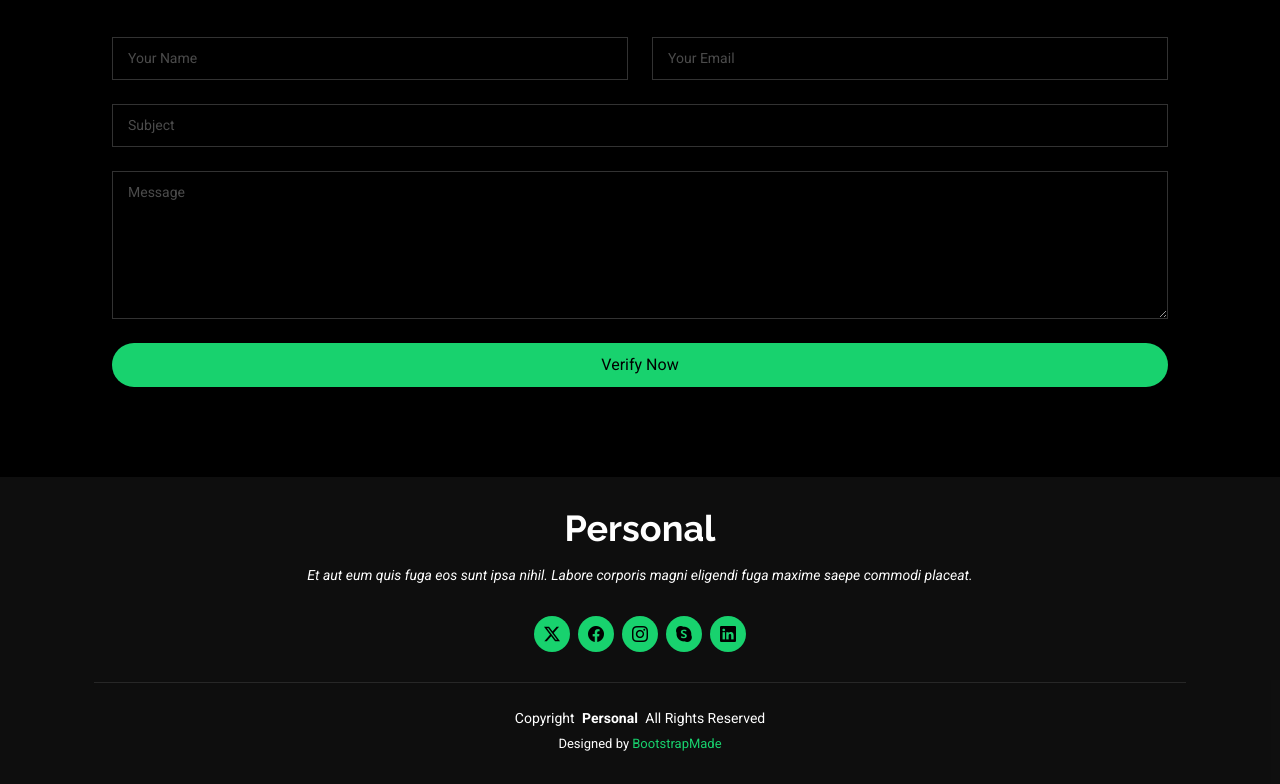
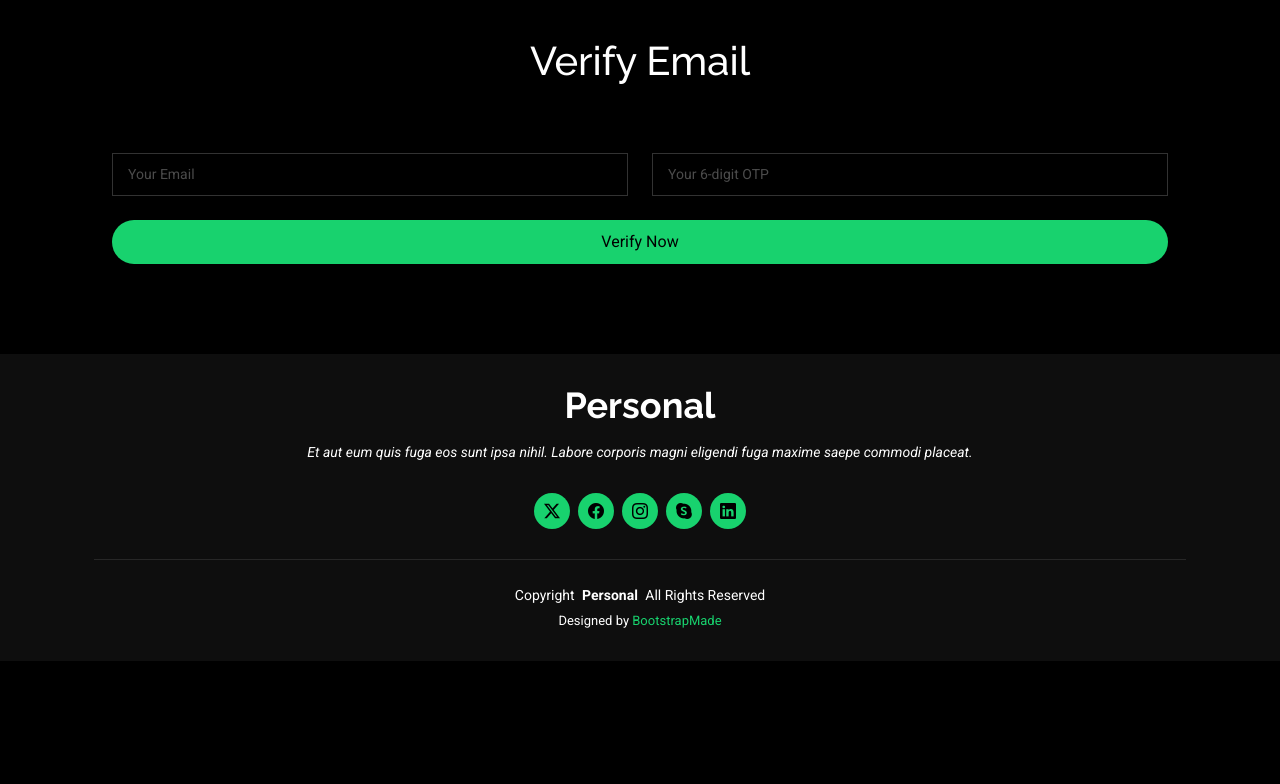
Before and after one commit to faruk950147/live-portfolio, a Django app: template templates/account/verify_email.html in a window 1280 px wide. Shown: the part 83-867 px from the top of the page. After the commit the page ends 744 px from the top, so only its background shows below. Run offline with Django 5.2, Linux system fonts and the light colour scheme; the template is opened without the code that fills it: values that come from a table or form of the project are taken from there, others are empty; parts of the project's set-up code (start-up, migrations or seed data) failed here and were passed over; some libraries are stand-ins or nearby versions.

Commit message:
I have some changes

```diff
--- a/account/forms.py
+++ b/account/forms.py
@@ -60,9 +60,13 @@ class StyledForm(forms.Form):
 
 # ========================= SIGNUP FORM =========================
 class SignupForm(StyledForm, forms.ModelForm):
-    password = forms.CharField(widget=forms.PasswordInput())
-    password2 = forms.CharField(widget=forms.PasswordInput())
+    password = forms.CharField(
+        widget=forms.PasswordInput(attrs={"placeholder": "Your Password"})
+    )
 
+    password2 = forms.CharField(widget=forms.PasswordInput(
+        attrs={"placeholder": "Confirm Your Password"})
+    )
     class Meta:
         model = User
         fields = ["username", "email", "phone", "password", "password2"]
@@ -71,8 +75,6 @@ class SignupForm(StyledForm, forms.ModelForm):
             "username": forms.TextInput(attrs={"placeholder": "Your username"}),
             "email": forms.EmailInput(attrs={"placeholder": "Your email"}),
             "phone": forms.TextInput(attrs={"placeholder": "Your phone number"}),
-            "password": forms.PasswordInput(attrs={"placeholder": "Your Password"}),
-            "password2": forms.PasswordInput(attrs={"placeholder": "Your Confirm Password"}),
         }
 
     def clean_username(self) -> str:
@@ -152,11 +154,20 @@ class SignupForm(StyledForm, forms.ModelForm):
 
 # ========================= VERIFY EMAIL =======================
 class VerifyEmailForm(StyledForm):
-    email = forms.EmailField()
+    email = forms.EmailField(
+        widget=forms.TextInput(attrs={
+            "placeholder": "Your Email"
+        })
+    )
+
     otp = forms.CharField(
         min_length=6,
         max_length=6,
-        strip=False
+        strip=False,
+        widget=forms.TextInput(attrs={
+            "placeholder": "Your 6-digit OTP",
+            "maxlength": "6"
+        })
     )
 
     def clean(self):
@@ -201,11 +212,11 @@ class LoginForm(StyledForm):
     username = forms.CharField(
         max_length=150,
         strip=True,
+        widget=forms.TelInput(attrs={"placeholder": "Your Username"})
     )
 
     password = forms.CharField(
-        widget=forms.PasswordInput(),
-        strip=False,
+        widget=forms.PasswordInput(attrs={"placeholder": "Your Password"})
     )
 
     keep_logged_in = forms.BooleanField(
--- a/account/urls.py
+++ b/account/urls.py
@@ -5,5 +5,5 @@ from account.views import (
 )
 urlpatterns = [
     path('signup/', SignupView.as_view(), name='signup'),
-    path('verify/email/', SignupView.as_view(), name='verify-email'),
+    path('verify-email/', VerifyEmailView.as_view(), name='verify-email'),
 ]
--- a/templates/account/signup.html
+++ b/templates/account/signup.html
@@ -8,8 +8,8 @@
     <section id="contact" class="contact section">
 
       <div class="container" data-aos="fade-up" data-aos-delay="100">
-
         <form action="forms/contact.php" method="post" class="php-email-form" data-aos="fade-up" data-aos-delay="600">
+          <h1 class="section-title text-center">Signup</h1>
           <div class="row gy-4">
             <div class="col-md-6">
               {{form.username}}
--- a/templates/account/verify_email.html
+++ b/templates/account/verify_email.html
@@ -10,28 +10,20 @@
       <div class="container" data-aos="fade-up" data-aos-delay="100">
 
         <form action="forms/contact.php" method="post" class="php-email-form" data-aos="fade-up" data-aos-delay="600">
+          <h1 class="section-title text-center">Verify Email</h1>
           <div class="row gy-4">
+            <div class="col-md-6 ">
+              {{form.email}}
+            </div>
 
             <div class="col-md-6">
-              <input type="text" name="name" class="form-control" placeholder="Your Name" required="">
+              {{form.otp}}
             </div>
 
-            <div class="col-md-6 ">
-              <input type="email" class="form-control" name="email" placeholder="Your Email" required="">
-            </div>
-
-            <div class="col-md-12">
-              <input type="text" class="form-control" name="subject" placeholder="Subject" required="">
-            </div>
-
-            <div class="col-md-12">
-              <textarea class="form-control" name="message" rows="6" placeholder="Message" required=""></textarea>
-            </div>
 
             <div class="col-md-12 text-center">
-              <div class="success-message"></div>
+              <div class="sent-message"></div>
               <div class="error-message"></div>
-
               <button type="submit">Verify Now</button>
             </div>
 
```
